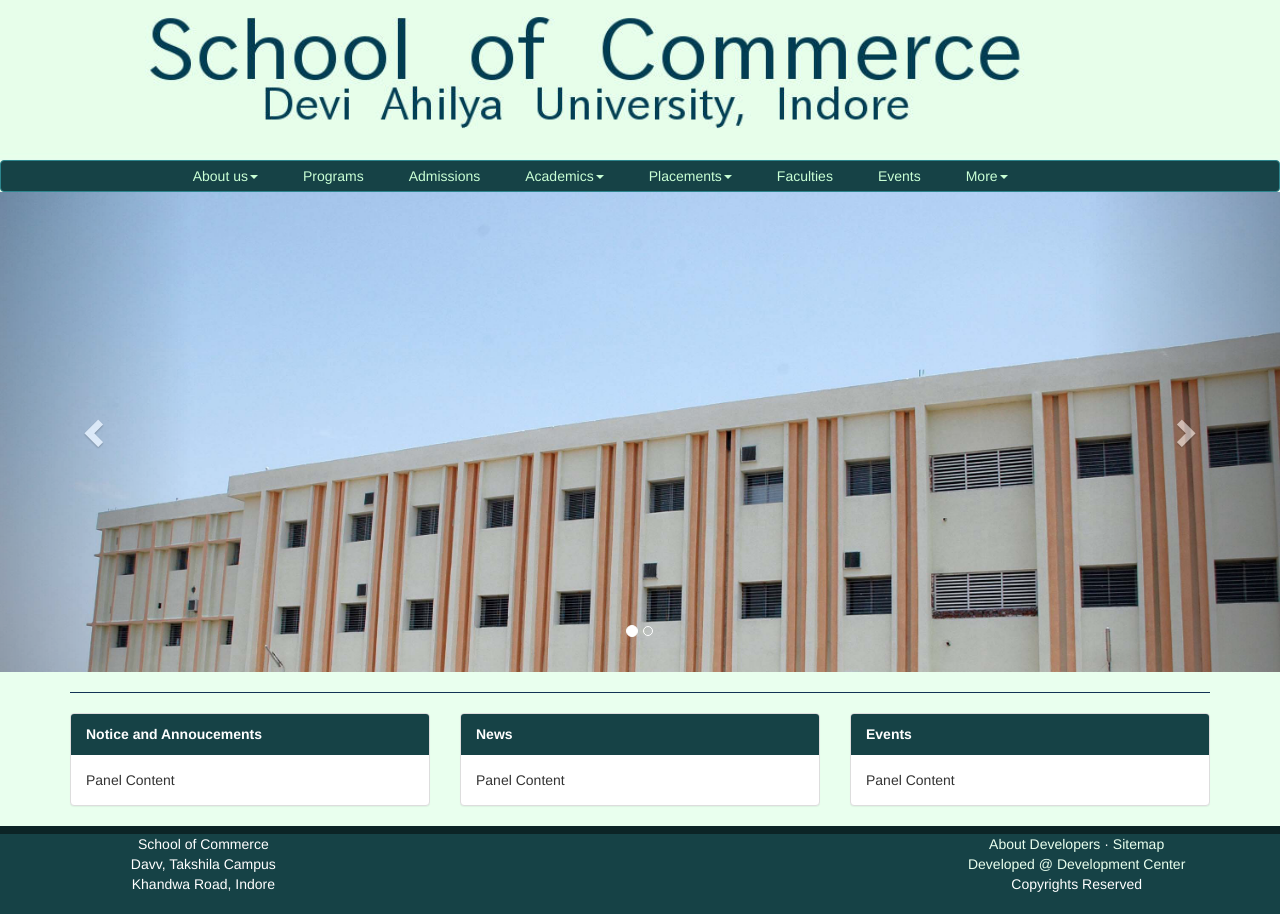
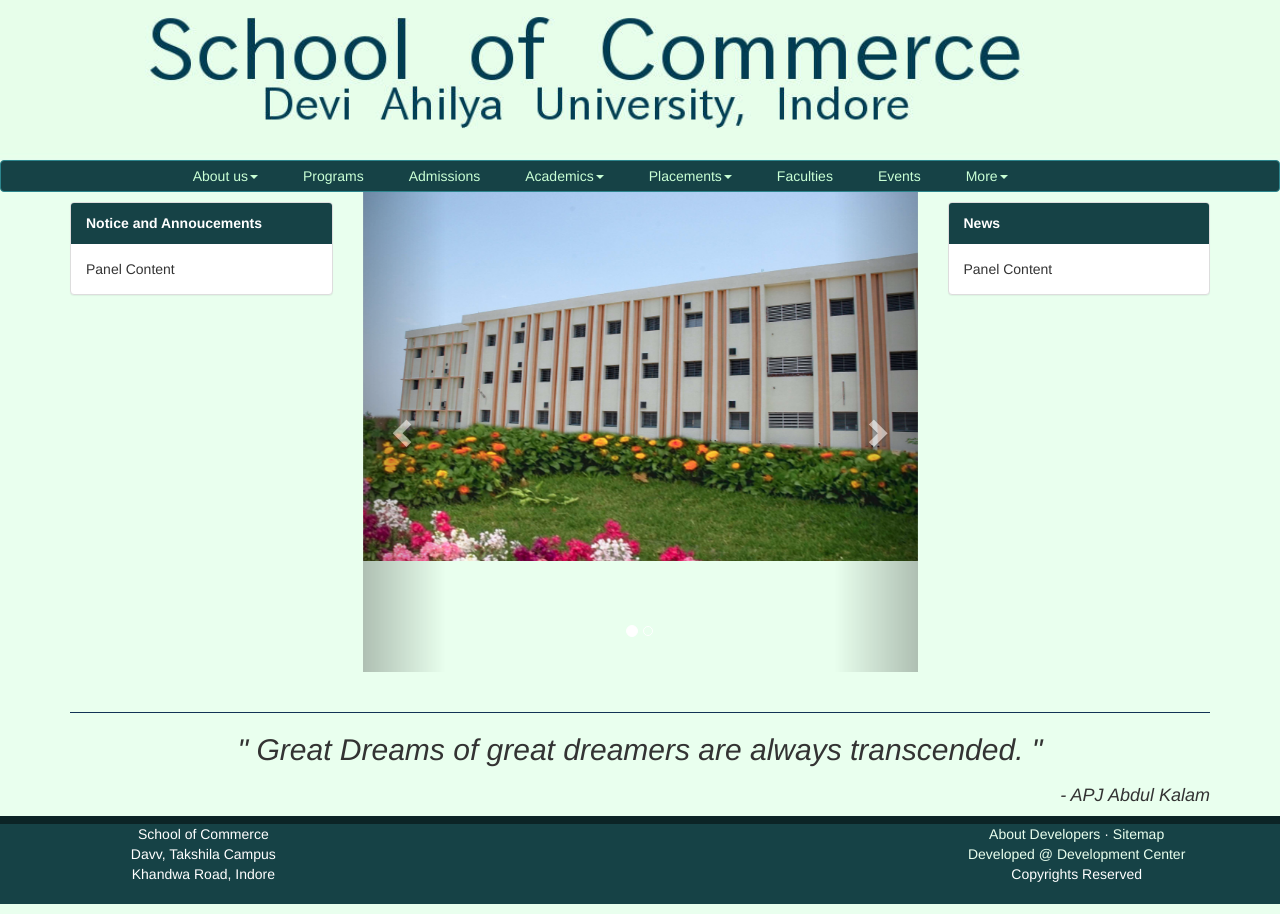
Before and after one commit to adishap/soc_website, a PHP site: page / in a window 1280 px wide. Shown: the part 32-946 px from the top of the page. Run offline with PHP 8.4, Linux system fonts and the light colour scheme.

Commit message:
UI of index changed

```diff
--- a/index.php
+++ b/index.php
@@ -16,39 +16,57 @@
 		include 'header.php';
 		?>
 
-		<div class="row ">
-			<div class="col-sm-12 ">
-				<?php
-				//including slider
-				include 'slider.php';
-				?>
-			</div>
-		</div>
+
 
 		<div class="container">
-			<hr>
-			<div class="row">
-				<div class="col-sm-4">
+
+			<div class="row ">
+
+				<div class="col-sm-3">
 					<!--Notice and annoucements-->
 					<div class="panel panel-default">
-			    <div class="panel-heading"><strong>Notice and Annoucements</strong></div>
-			    <div class="panel-body">Panel Content</div>
-			  </div>
+			    		<div class="panel-heading">
+			    			<strong>Notice and Annoucements</strong>
+			    		</div>
+				    	<div class="panel-body">
+				    		Panel Content
+				    	</div>
+				 	</div>
+
+			    </div>
+
+				<div class="col-sm-6 ">
+					<?php
+						//including slider
+						include 'slider.php';
+					?>
+					<br>
 				</div>
-				<div class="col-sm-4">
+
+
+				<div class="col-sm-3">
 				<!--News-->
-				<div class="panel panel-default">
-			    <div class="panel-heading"><strong>News</strong></div>
-			    <div class="panel-body">Panel Content</div>
-			  </div></div>
-				<div class="col-sm-4">
-					<!--Events-->
 					<div class="panel panel-default">
-			    <div class="panel-heading"><strong>Events</strong></div>
-			    <div class="panel-body">Panel Content</div>
-			  </div>
-				</div>
+				    	<div class="panel-heading">
+				    		<strong>News</strong>
+				    	</div>
+				    	<div class="panel-body">
+				    		Panel Content
+				    	</div>
+				    </div>
+
+			    </div>
+
 			</div>
+			<hr>
+
+			<div align="center">
+			<!--Div for qoute -->
+			<i><h2 > " Great Dreams of great dreamers are always transcended. " </h2>
+			<h4 class="pull-right"> - APJ Abdul Kalam </h4></i>
+			<br><br>
+			</div>
+
 		</div>
 
 		<?php
```
